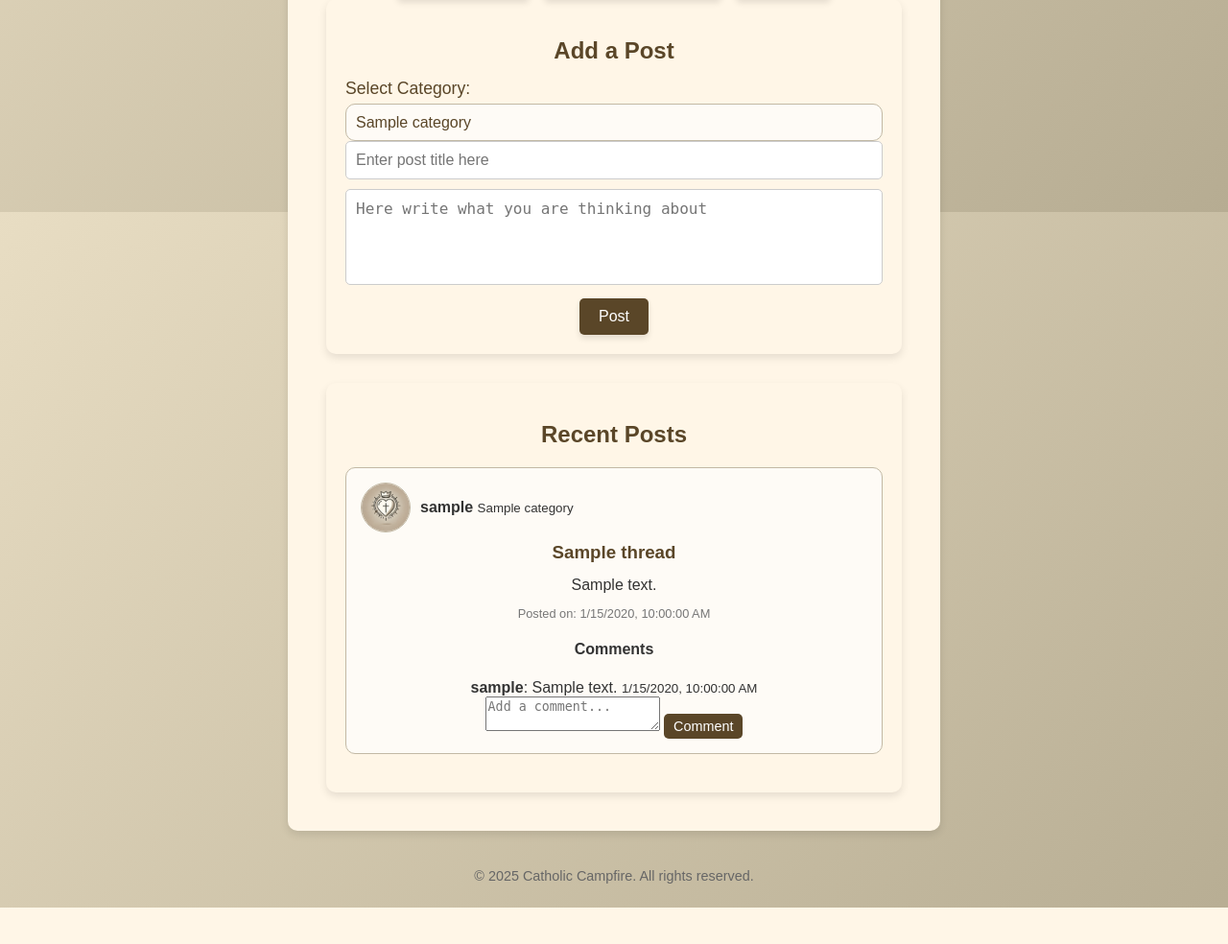
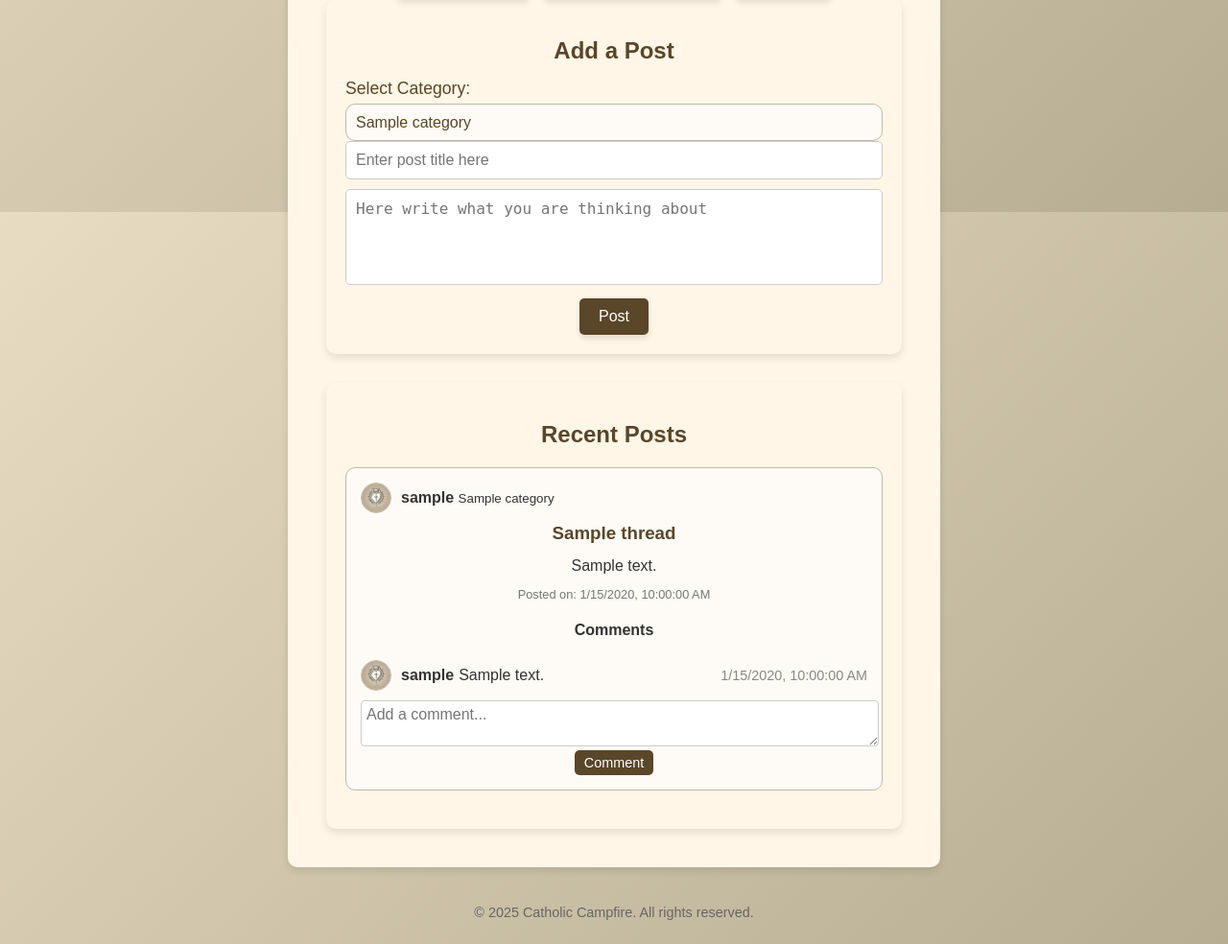
Before and after one commit to GrzemoTLM/PHP_CatholicBonfire, a PHP site: page /mainboard.php in a window 1280 px wide. Shown: the part 579-1563 px from the top of the page at 96% size. Before the commit the page ends 1525 px from the top, so only its background shows below. Run offline with PHP 8.4, Linux system fonts and the light colour scheme; the visitor is signed in with stand-in values (Sample User, id 1); tables that the repository leaves empty or names only in its code hold one stand-in row (values such as "Sample post").

Commit message:
commentsFront

```diff
--- a/css/style.css
+++ b/css/style.css
@@ -521,3 +521,47 @@ footer {
     height: auto;
     margin-bottom: 20px;
 }
+.comment {
+    display: flex;
+    justify-content: space-between;
+    align-items: center;
+    margin-bottom: 10px;
+}
+
+.profile-pic {
+    width: 30px;
+    height: 30px;
+    border-radius: 50%;
+    margin-right: 10px;
+}
+
+.comment-details {
+    display: flex;
+    align-items: center;
+    flex-grow: 1;
+}
+
+.comment-username {
+    margin-right: 5px;
+    font-weight: bold;
+}
+
+.comment-text {
+    color: #333;
+}
+
+.comment-date {
+    font-size: 0.9rem;
+    color: #888;
+    white-space: nowrap;
+    margin-left: 10px;
+}
+.comment-input {
+    width: 100%;
+    padding: 5px;
+    border: 1px solid #ccc;
+    border-radius: 4px;
+    font-size: 1rem;
+    font-family: inherit;
+    box-shadow: none;
+    resize: vertical;
--- a/login.html
+++ b/login.html
@@ -23,7 +23,7 @@
 
         <button type="submit" class="btn">Log in</button>
     </form>
-    <p>Don't have an account? <a href="register.php">Register</a></p>
+    <p>Don't have an account? <a href="register.html">Register</a></p>
 </div>
 <footer>
     <p>&copy; 2025 Catholic Campfire. All rights reserved.</p>
--- a/mainboard.php
+++ b/mainboard.php
@@ -102,6 +102,18 @@ $categories = $db->query("SELECT id, name FROM categories")->fetchAll();
                     data.posts.forEach(post => {
                         const postElement = document.createElement('div');
                         postElement.className = 'post';
+
+                        const commentsHTML = post.comments.map(comment => `
+                        <div class="comment">
+                            <div class="comment-details">
+                                <img src="profile_images/${comment.profile_image_id}.png" alt="Profile Picture" class="profile-pic">
+                                <strong class="comment-username">${comment.username}</strong>
+                                <span class="comment-text">${comment.content}</span>
+                            </div>
+                            <span class="comment-date">${new Date(comment.created_at).toLocaleString()}</span>
+                        </div>
+                    `).join('');
+
                         postElement.innerHTML = `
                         <div class="post-header">
                             <img src="profile_images/${post.profile_image_id}.png" alt="Profile Picture" class="profile-pic">
@@ -118,22 +130,23 @@ $categories = $db->query("SELECT id, name FROM categories")->fetchAll();
                         <div class="comments">
                             <h4>Comments</h4>
                             <div class="comments-list">
-                                ${post.comments.map(comment => `
-                                    <div class="comment">
-                                        <strong>${comment.username}</strong>: ${comment.content}
-                                        <small>${new Date(comment.created_at).toLocaleString()}</small>
-                                    </div>
-                                `).join('')}
+                                ${commentsHTML}
                             </div>
-                            <textarea id="comment-input-${post.thread_id}" placeholder="Add a comment..." class="comment-input"></textarea>
-                            <button class="btn-small" onclick="submitComment(${post.thread_id})">Comment</button>
+                            <textarea placeholder="Add a comment..." class="comment-input" data-thread-id="${post.thread_id}"></textarea>
+                            <button class="btn-small" onclick="addComment(${post.thread_id})">Comment</button>
                         </div>
                     `;
                         postsContainer.appendChild(postElement);
                     });
                 }
+            })
+            .catch(error => {
+                console.error('Error:', error);
+                alert('An unexpected error occurred while loading posts.');
             });
     }
+
+
 
     function submitComment(postId) {
         const commentInput = document.getElementById(`comment-input-${postId}`);
```
Also changed, not shown: fetch_posts.php (+46 -28 lines).
